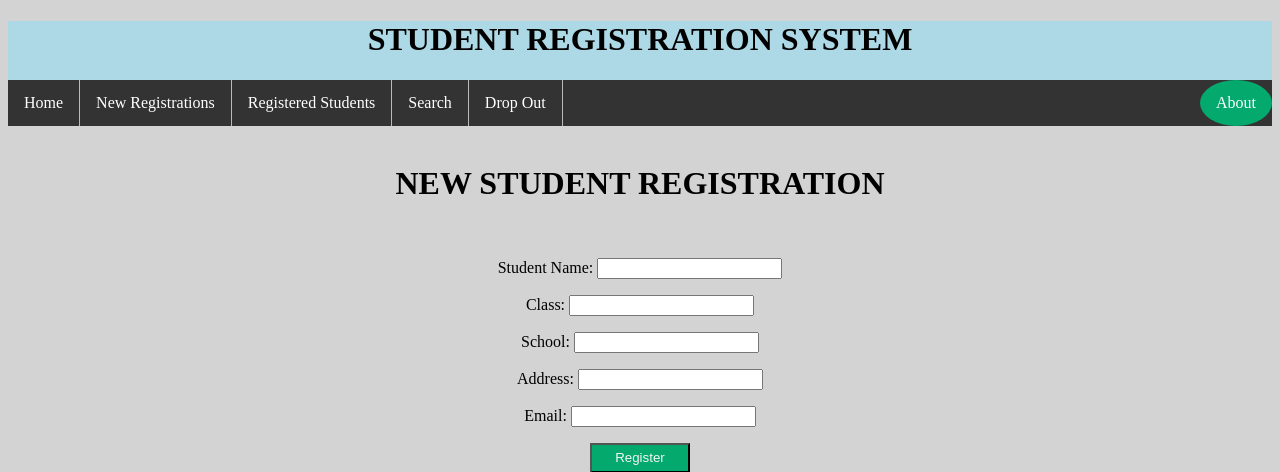
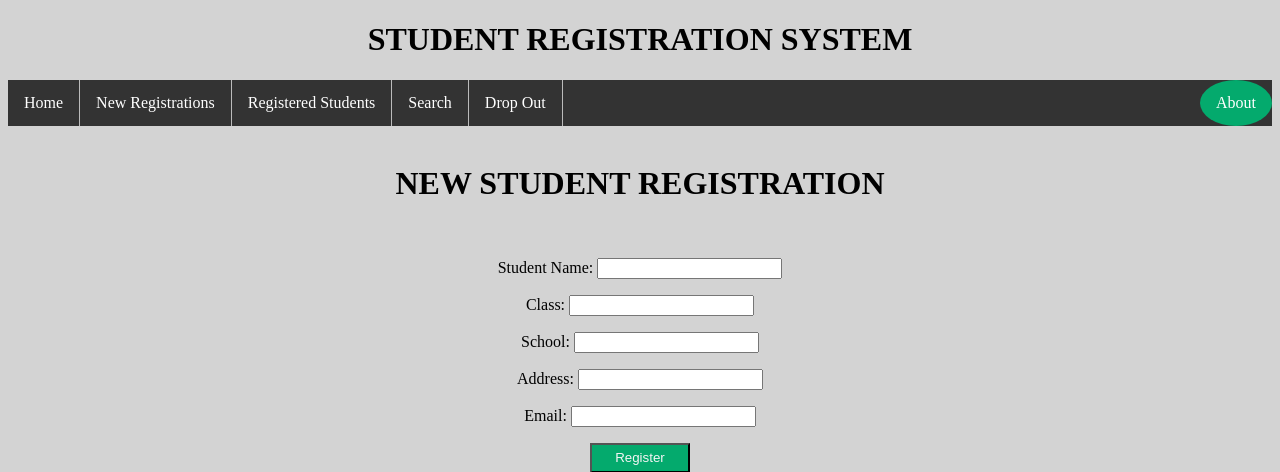
Before and after one commit to Suyashg15/Student_Registration_Django, a Django app: page /reg/ in a window 1280 px wide. Shown: the part 158-630 px from the top of the page. Run offline with Django 4.2, Linux system fonts and the light colour scheme.

Commit message:
changed div background

```diff
--- a/school/templates/base.html
+++ b/school/templates/base.html
@@ -43,7 +43,7 @@
     }
     </style>
     </head>
-<div  style="background-color:#ADD8E6 ;">
+<div>
     <center><h1>STUDENT REGISTRATION SYSTEM</h1></center>
     <ul>
         <li><a href="{% url 'home'%}">Home</a></li>
```
